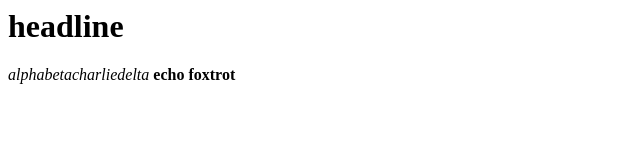
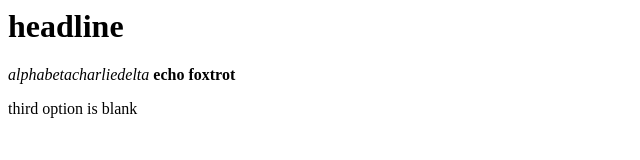
Before and after one commit to luisasara/404error, a plain HTML site: page index.html in a window 1280 px wide. Shown: the whole page, without its empty margins (0-640 px from the left). Drawn offline with Linux system fonts and the light colour scheme.

Commit message:
c-option

```diff
--- a/index.html
+++ b/index.html
@@ -1,4 +1,10 @@
 <h1>headline</h1>
 
+<p>
 <em> alphabetacharliedelta </em>
 <b> echo foxtrot </b>
+</p>
+
+<p>
+  third option is blank
+</p>
```
